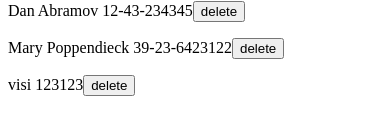
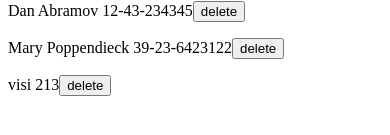
Before and after one commit to elvis-visi/fso, a React (Create React App) app in the folder part2/phonebook/: page / in a window 390 px wide. Shown: the part 357-492 px from the top of the page. Built offline with nearby package versions, Linux system fonts and the light colour scheme; data requests are answered from the project's data file.

Commit message:
2.12 phonebook ex 2.15 update number of an existing person

```diff
--- a/part2/phonebook/db.json
+++ b/part2/phonebook/db.json
@@ -22,7 +22,7 @@
     },
     {
       "name": "visi",
-      "number": "123123",
+      "number": "213",
       "id": 5
     }
   ]
--- a/part2/phonebook/src/App.js
+++ b/part2/phonebook/src/App.js
@@ -2,13 +2,11 @@ import { useState, useEffect } from 'react'
 import Filter from './components/Filter'
 import Form from './components/Form'
 import Persons from './components/Persons'
-import axios from 'axios'
 import personService from './services/persons'
 
 
 const App = () => {
   const [persons, setPersons] = useState([])
-
   const [newName, setNewName] = useState('')
   const [newNumber, setNewNumber] = useState('')
   const [filter, setFilter] = useState('')
@@ -18,15 +16,20 @@ const App = () => {
     personService
     .getAll()
     .then(initialPersons => {
-
       const data = initialPersons
       setPersons(data)
       setFilteredPersons(data)
     })
   },[])
 
+  const updateFilteredPersons = (updatedPersons) => {
+    setFilteredPersons(updatedPersons.filter(person =>
+      person.name.toLowerCase().includes(filter.toLocaleLowerCase()))
+    );
+  };
 
   const removePerson = (id) => {
+    //make sure the person exists
     const person = persons.find((p) => p.id === id);
     if (person && window.confirm(`Do you really want to delete ${person.name}?`)) {
       personService
@@ -34,11 +37,8 @@ const App = () => {
         .then(() => {
           const updatedPersons = persons.filter(person => person.id !== id);
           setPersons(updatedPersons);
-
           // Update the filteredPersons based on the current filter value
-          setFilteredPersons(updatedPersons.filter(person =>
-            person.name.toLowerCase().includes(filter.toLocaleLowerCase()))
-          );
+          updateFilteredPersons(updatedPersons);
         });
     }
   }
@@ -66,41 +66,50 @@ const App = () => {
 
  }
 
+
+
  const addNewName = (event) => {
-  event.preventDefault()
-  //add obj only if a user with this name doesn't exist in persons
-  const nameExists = persons.some(person => person.name === newName)
+  event.preventDefault();
 
-  if(!nameExists)
-  {
-     //new person object
-    const obj = {
-    name : newName,
-    number : newNumber,
+  const existingPerson = persons.find(person => person.name === newName);
 
+  const newPerson = {
+    name: newName,
+    number: newNumber,
+  };
+
+  if (existingPerson) {
+    if (window.confirm(`${newName} is already added to phonebook, replace the old number with a new one?`)) {
+      personService
+        .update(existingPerson.id, newPerson)
+        .then(updatedPerson => {
+          const updatedPersons = persons.map(person => person.id !== existingPerson.id ? person : updatedPerson);
+          setPersons(updatedPersons);
+
+          // Update the filteredPersons based on the current filter value
+          updateFilteredPersons(updatedPersons);
+        })
+        .catch(error => {
+          console.log('Error updating person:', error);
+        });
+    }
+  } else {
+    personService
+      .create(newPerson)
+      .then(returnedPerson => {
+        const updatedPersons = persons.concat(returnedPerson);
+        setPersons(updatedPersons);
+
+        // Update the filteredPersons based on the current filter value
+        updateFilteredPersons(updatedPersons);
+      });
   }
 
-  personService
-  .create(obj)
-  .then(returnedPerson => {
-    const updatedPersons = persons.concat(returnedPerson)
-    setPersons(updatedPersons)
+  setNewName('');
+  setNewNumber('');
+};
 
-    //update displayFiltered, check for the current filter value
-    setFilteredPersons(updatedPersons.filter(person =>
-      person.name.toLowerCase().includes(filter.toLocaleLowerCase())))
-  })
 
-  //const newPersons = persons.concat(obj)
-  //setPersons(newPersons)
-
-  }else{
-    alert(`${newName} is already added to phonebook`)
-  }
-
-  setNewName('')
-  setNewNumber('')
- }
 
   return (
     <div>
--- a/part2/phonebook/src/services/persons.js
+++ b/part2/phonebook/src/services/persons.js
@@ -16,8 +16,15 @@ const remove = (id) => {
     return request.then(response => response.data)
 }
 
+const update = (id, updatedPerson) => {
+    const request = axios.put(`${baseUrl}/${id}`, updatedPerson);
+    return request.then(response => response.data);
+  };
+
+
 export default {
     getAll,
     create,
-    remove
+    remove,
+    update
   }
```
